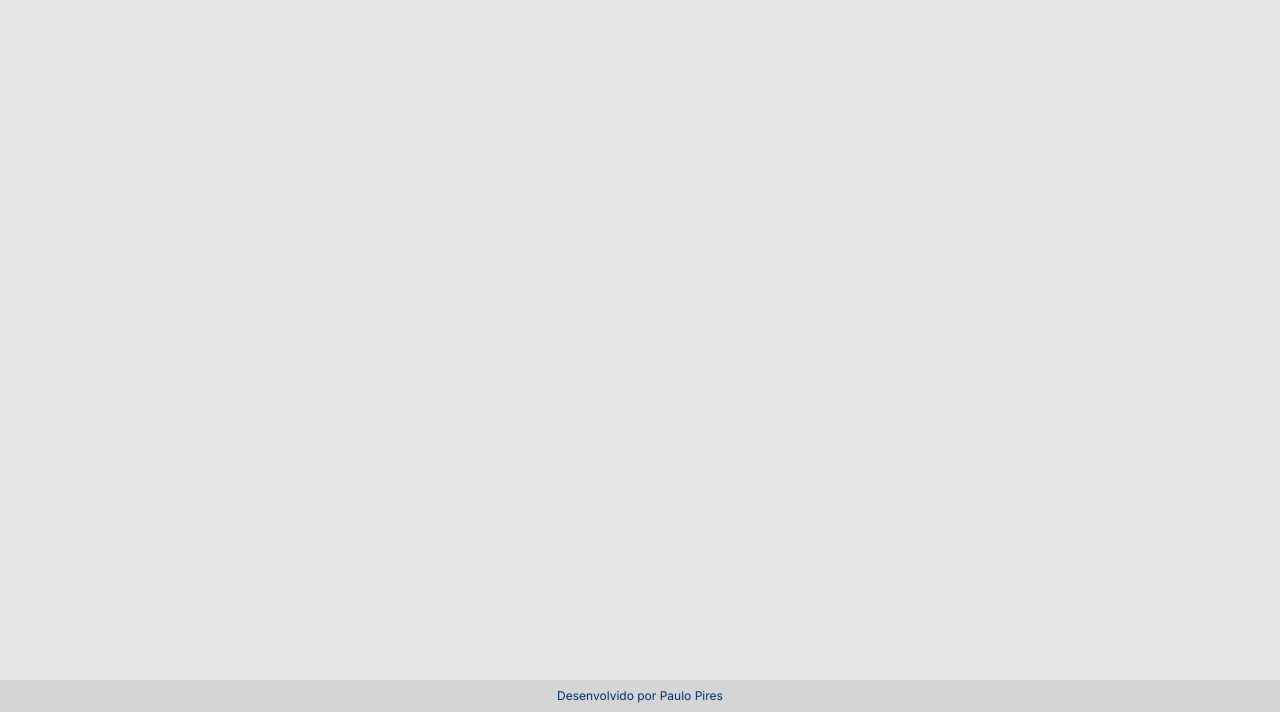
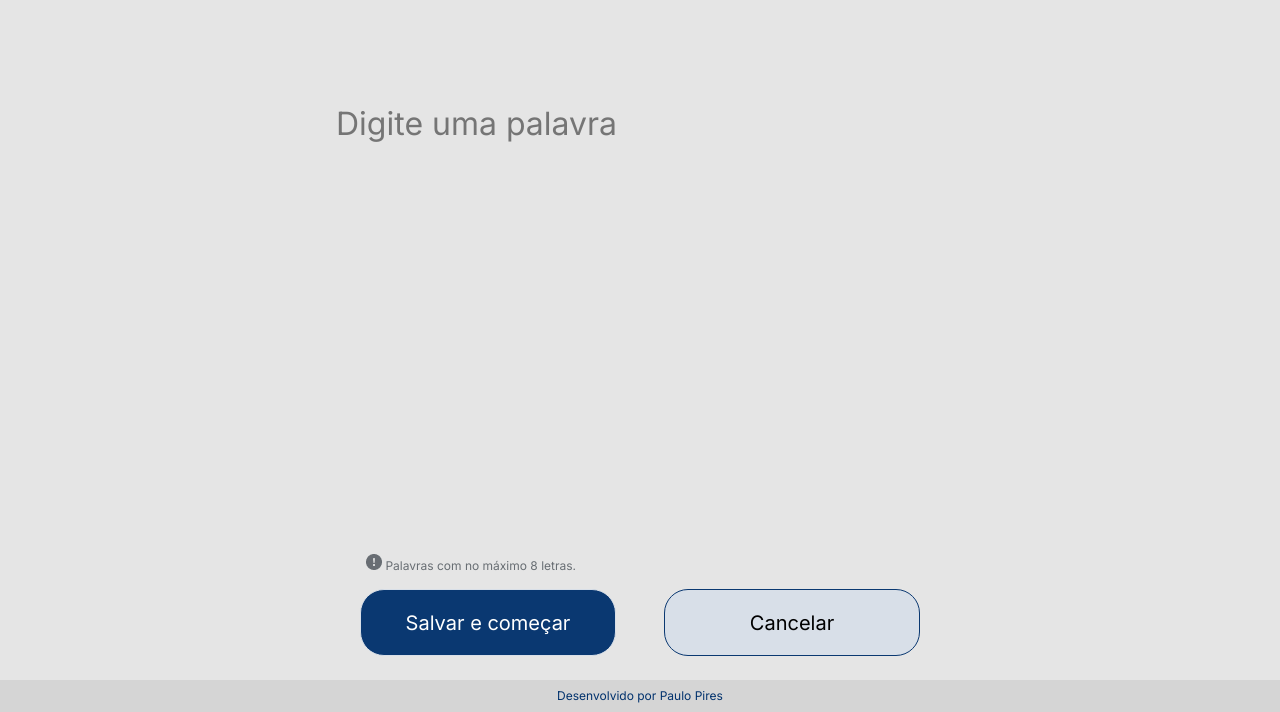
Before and after one commit to prpires66/Oracle_ONE_Challenge02, a plain HTML site: page index.html in a window 1280 px wide. Both pictures are taken after a click on the button "Adicionar nova palavra". Shown: the part 90-802 px from the top of the page. Drawn offline with Linux system fonts and the light colour scheme.

Commit message:
Conclusão do desfio extra

```diff
--- a/css/style.css
+++ b/css/style.css
@@ -61,12 +61,32 @@ label {
 	color: #495057;
 
 	opacity: 0.8;
+}
+
+
+.adicionar {
+	font-family: 'Inter';
+	font-style: normal;
+	font-weight: 60vw;
+	font-size: 32px;
+	line-height: 150%;
+
+	text-align: left;
+	padding: 16px 50px;
+	border: none;
+	background: #E5E5E5;
+
+	color: #0A3871;
 
 	flex: none;
 	order: 1;
+	align-self: stretch;
 	flex-grow: 0;
-	margin: 0px 80px;
-	text-align: left;
+	margin: 80px 80px;
+
+	height: 50%;
+	width: 80%;
+	resize: both;
 }
 
 .menu-inicial {
@@ -94,6 +114,21 @@ label {
 	background: #E5E5E5;
 	border-radius: 0px;
 	padding: 0px;
+	margin: 0px;
+}
+
+.adicionar {
+	display: flex;
+	flex-direction: column;
+	justify-content: space-between;
+	flex-wrap: wrap;
+	align-content: center;
+	align-items: flex-start;
+	height: 100%;
+	width: 100%;
+	background: #E5E5E5;
+	border-radius: 0px;
+	padding: 0px 0px;
 	margin: 0px;
 }
 
@@ -126,10 +161,6 @@ button {
 	text-align: center;
 }
 
-.botoes-menu {
-
-}
-
 .botoes-jogo {
 	display: flex;
 	flex-direction: row;
@@ -142,13 +173,17 @@ button:active {
 	border: 0;
 }
 
-.btn-comecar, .btn-novo-jogo {
+.btn-comecar,
+.btn-novo-jogo,
+.btn-salvar {
 	background: #0A3871;
 	border: 1px solid #D8DFE8;
 	color: white;
 }
 
-.bnt-adicionar, .btn-desistir {
+.btn-adicionar,
+.btn-desistir,
+.btn-cancelar {
 	background: #D8DFE8;
 	border: 1px solid #0A3871;
 }
@@ -169,3 +204,28 @@ footer {
 .oculto {
 	display: none;
 }
+
+.inText {
+	font-family: 'Inter';
+	font-style: normal;
+	font-weight: 60vw;
+	font-size: 32px;
+	line-height: 150%;
+
+	text-align: left;
+	padding: 100px 0px;
+	border: none;
+	background: #E5E5E5;
+
+	color: #0A3871;
+}
+
+input:focus {
+	outline: none;
+}
+
+.label {
+	padding: 0;
+	margin: 0 30px;
+	height: 30px;
+}
--- a/index.html
+++ b/index.html
@@ -25,7 +25,7 @@
                 <button class="btn-adicionar">Adicionar nova palavra</button>
             </div>
         </section>
-        <section class="jogo oculto">
+        <section id="x" class="jogo oculto">
             <div class="tabuleiro">
                 <canvas id="myCanvas" width="1200" height="700"></canvas>
             </div>
@@ -34,7 +34,20 @@
                 <button class="btn-desistir">Desistir</button>
             </div>
         </section>
-
+        <section class="adicionar oculto">
+            <div class="adicionar-palavra">
+                <input type="text" class="inText" value="" name="nova-palavra" placeholder="Digite uma palavra">
+            </div>
+            <div class="inferior">
+                <div class="label">
+                    <label><img class="icone" src="img/icone.png"> Palavras com no máximo 8 letras.</label>
+                </div>
+                <div class="botoes-jogo">
+                    <button class="btn-salvar">Salvar e começar</button>
+                    <button class="btn-cancelar">Cancelar</button>
+                </div>
+            </div>
+        </section>
     </main>
     <footer>
         <p class="autor">
--- a/js/script.js
+++ b/js/script.js
@@ -2,10 +2,11 @@
 //Oracle ONE Challenge 02 - Jogo da Forca
 //
 var palavraSorteada;
-var letrasEscolhidasIncorretas;
-var letrasEscolhidasCorretas;
-var letrasEscolhidasCorretasTotal;
-var palavras = ["BORBOLETA"];
+var letrasEscolhidasIncorretas = [];
+var letrasEscolhidasCorretas = [];
+var letrasEscolhidasCorretasTotal = 0;
+var palavraSorteada = "";
+var novaPalavra = "";
 var palavras = ["GATO", "CACHORRO", "RATO", "PORCO", "RATO", "VACA", "CAVALO", "OVELHA", "GALINA", "PATO", "GANSO", "PAPAGAIO", "ESQUILO", "TARTARUGA", "ZEBRA", "FORMIGA", "BESOURO", "BORBOLETA", "CARANGUEJO", "CROCODILO", "GOLFINHO", "ELEFANTE", "SAPO", "GIRAFA", "LOBO", "CANGURU", "LEOPARDO", "MACACO", "POLVO", "PANDA", "PINGUIM", "COELHO", "SALAMANDRA", "TIGRE", "LOBO", "ZEBRA"];
 const letrasValidas = ['A', 'B', 'C', 'Ç', 'D', 'E', 'F', 'G', 'H', 'I', 'J', 'K', 'L', 'M', 'N', 'O', 'P', 'Q', 'R', 'S', 'T', 'U', 'V', 'W', 'X', 'Y', 'Z'];
 
@@ -16,7 +17,8 @@ var xOffset = canvasWidth / 2 - 294 / 2;
 var yOffset = 500;
 
 function inicializaVariaveis() {
-    var palavraSorteada = ""
+    palavraSorteada = "";
+    novaPalavra = "";
     letrasEscolhidasIncorretas = [];
     letrasEscolhidasCorretas = [];
     letrasEscolhidasCorretasTotal = 0;
@@ -121,7 +123,8 @@ botaoNovoJogo.addEventListener("click", function () {
 var botaoAdicionar = document.querySelector('.btn-adicionar');
 botaoAdicionar.addEventListener("click", function () {
     document.querySelector('.menu-inicial').classList.add('oculto');
-    document.querySelector('.tabuleiro').classList.remove('oculto');
+    document.querySelector('.adicionar').classList.remove('oculto');
+    document.querySelector('.inText').focus();
 });
 
 var botaoDesistir = document.querySelector('.btn-desistir');
@@ -132,12 +135,25 @@ botaoDesistir.addEventListener("click", function () {
     criarTabuleiro();
 });
 
+var botaoCancelar = document.querySelector('.btn-cancelar');
+botaoCancelar.addEventListener("click", function () {
+    document.querySelector('.menu-inicial').classList.remove('oculto');
+    document.querySelector('.adicionar').classList.add('oculto');
+    document.querySelector('.inText').value = "";
+    criarTabuleiro();
+});
+
 document.body.addEventListener('keypress', function (event) {
     const key = event.key;
 
     const letraUnicaIncorreta = letrasEscolhidasIncorretas.includes(key.toUpperCase());
     const letraUnicaCorreta = letrasEscolhidasCorretas.includes(key.toUpperCase());
     const validaLetra = letrasValidas.includes(key.toUpperCase());
+
+    if (validaLetra) {
+        novaPalavra += key.toUpperCase();
+    }
+
     if (!letraUnicaIncorreta && !letraUnicaCorreta && validaLetra) {
         var acertos = verificarLetraPrecionada(key.toUpperCase());
         if (acertos.length === 0) {
@@ -238,8 +254,33 @@ function verificarFimDeJogo() {
 }
 
 function pegarDiferenca() {
-    let r1 = palavraSorteada;
-    let r2 = letrasEscolhidasCorretas;
-    let r3 = r1.filter(a => !r2.includes(a));
+    let r1 = letrasEscolhidasCorretas;
+    let r2 = palavraSorteada;
+    let r3 = r2.filter( a => !r1.includes( a ) );
     return (r3);
 }
+
+var inputTexto = document.querySelector('.inText');
+inputTexto.addEventListener('keyup', function (event) {
+    inputTexto.value = novaPalavra.toUpperCase();
+    if (event.keyCode === 13) {
+        event.preventDefault();
+        document.querySelector('.btn-salvar').click();
+    }
+    if (event.keyCode === 8) {
+        inputTexto.value = inputTexto.value.substring(0, inputTexto.value.length - 1);
+        novaPalavra = inputTexto.value;
+    }
+});
+
+var botaoSalvar = document.querySelector('.btn-salvar');
+botaoSalvar.addEventListener("click", function () {
+    if (inputTexto.value.length > 0) {
+        palavras.push(inputTexto.value);
+        inputTexto.value = "";
+    }
+    document.querySelector('.adicionar').classList.add('oculto');
+    document.querySelector('.tabuleiro').classList.remove('oculto');
+    document.querySelector('.jogo').classList.remove('oculto');
+    criarTabuleiro();
+});
```
